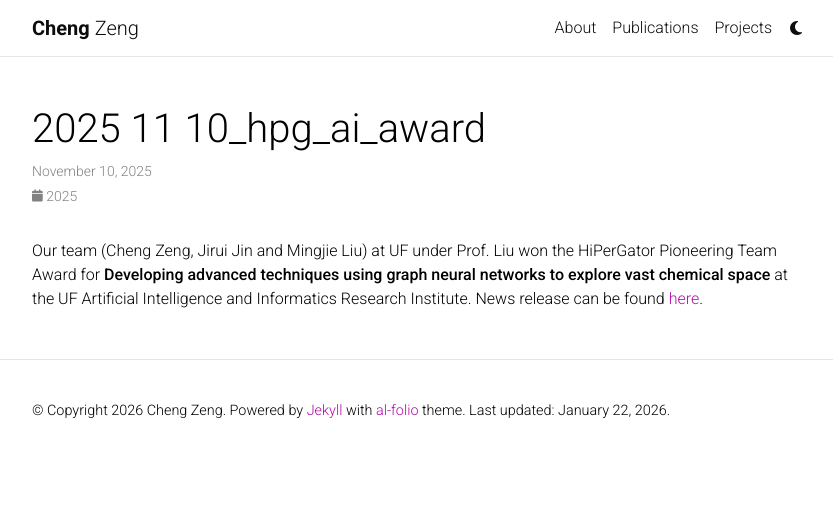
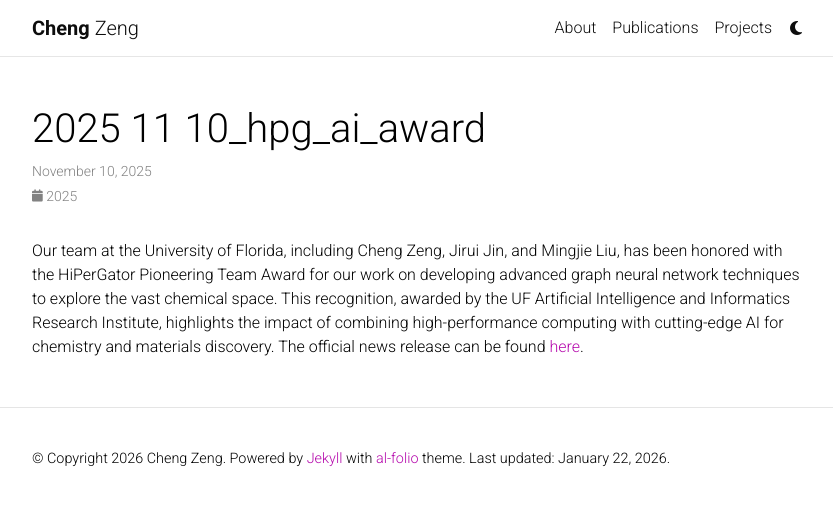
Before and after one commit to cengc13/website, a Jekyll site: the page built from _news/2025-11-10_HPG_AI_award.md, in a window 1280 px wide. Shown: the top 505 px of the page, without its empty margins (223-1056 px from the left). Built offline with Jekyll 4.4.1, drawn with Linux system fonts in a browser that asks for light colours; comment, search, counter and statistics services are not loaded; a style sheet for code colours, icons or effects is not loaded.

Commit message:
edit ai award news

```diff
--- a/_news/2025-11-10_HPG_AI_award.md
+++ b/_news/2025-11-10_HPG_AI_award.md
@@ -5,4 +5,4 @@
 related_posts: false
 ---
 
-Our team (Cheng Zeng, Jirui Jin and Mingjie Liu) at UF under Prof. Liu won the HiPerGator Pioneering Team Award for **Developing advanced techniques using graph neural networks to explore vast chemical space** at the UF Artificial Intelligence and Informatics Research Institute. News release can be found [here](https://www.linkedin.com/posts/uf-department-of-chemistry_ai-hipergator-ugcPost-7391560673027072000-N7DR/?utm_source=social_share_send&utm_medium=member_desktop_web&rcm=ACoAABXPtG4Bs-u6fGeXmbmPt4C7kd1oF6BsC-w).
+Our team at the University of Florida, including Cheng Zeng, Jirui Jin, and Mingjie Liu, has been honored with the HiPerGator Pioneering Team Award for our work on developing advanced graph neural network techniques to explore the vast chemical space. This recognition, awarded by the UF Artificial Intelligence and Informatics Research Institute, highlights the impact of combining high-performance computing with cutting-edge AI for chemistry and materials discovery. The official news release can be found [here](https://www.linkedin.com/posts/uf-department-of-chemistry_ai-hipergator-ugcPost-7391560673027072000-N7DR/?utm_source=social_share_send&utm_medium=member_desktop_web&rcm=ACoAABXPtG4Bs-u6fGeXmbmPt4C7kd1oF6BsC-w).
```
